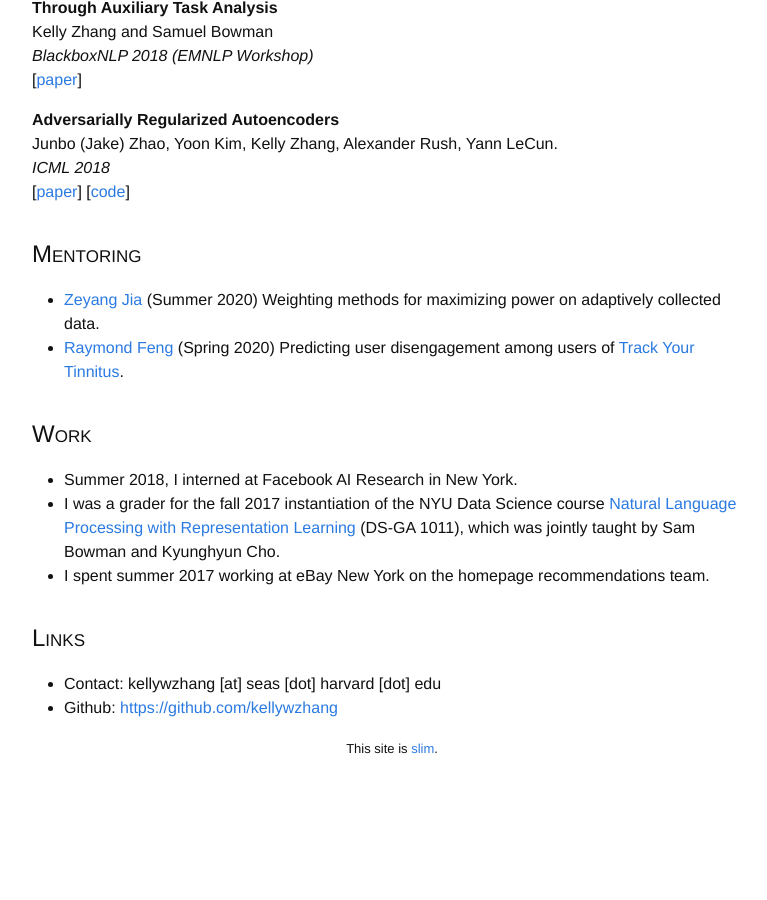
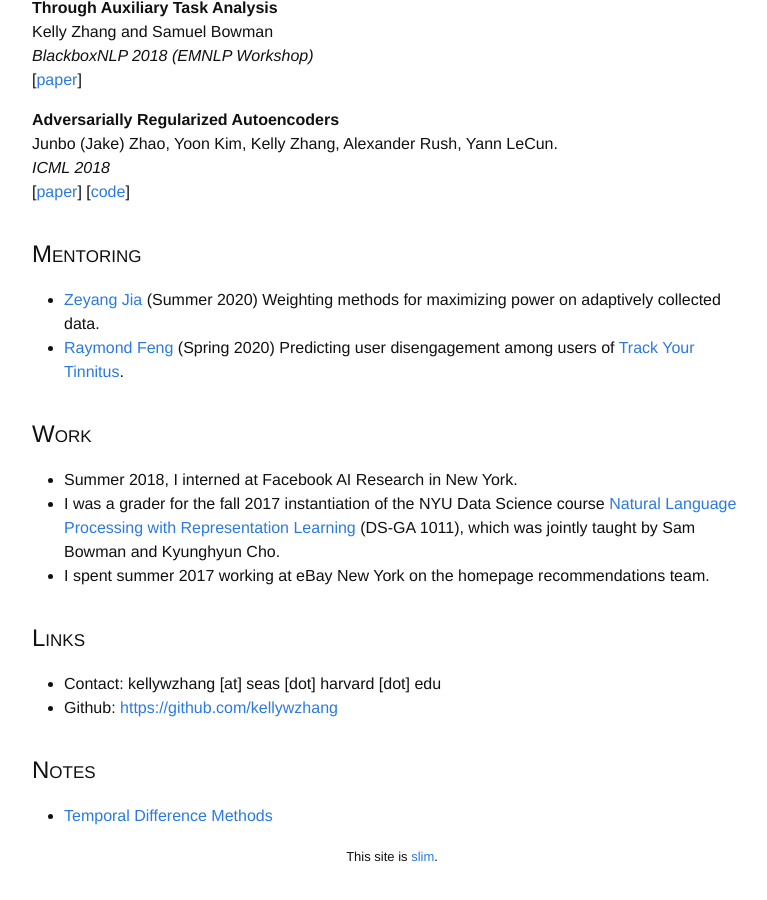
Before and after one commit to kellywzhang/kellywzhang.github.io_old, a Jekyll site: the page built from index.html, in a window 1280 px wide and 900 px high, scrolled down 1264 px. Shown: the whole window, without its empty margins (248-1015 px from the left). Built offline with Jekyll 4.4.1, drawn with Linux system fonts in a browser that asks for light colours; before the commit the page ends 2056 px from its top, so only the background shows below that.

Commit message:
temporal difference notes

```diff
--- a/index.html
+++ b/index.html
@@ -133,6 +133,13 @@ layout: default
         </ul>
     </section>
 
+    <section>
+        <h2 class="smallcap">Notes</h2>
+	    <ul style="list-style-type:disc">
+            <li> <a href="assets/class_notes_2_12KellyZhang.pdf">Temporal Difference Methods</a></li>
+        </ul>
+    </section>
+
 </div>
 
 <center><font size="2">This site is <a href="https://github.com/syaning/slim">slim</a>.</font></center>
```
Also changed, not shown: 4 other files.
